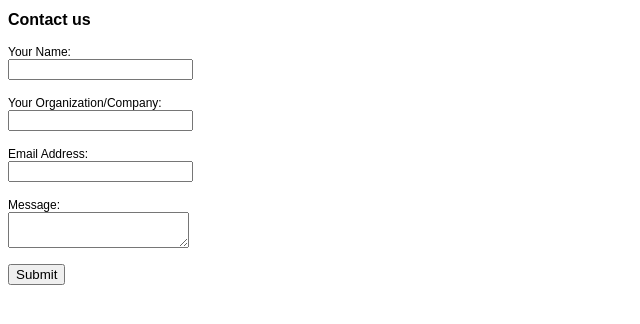
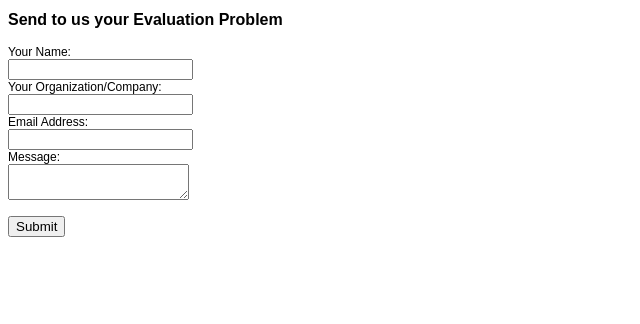
Before and after one commit to ekanou/RealEval, a Jekyll site: the page php-email-contact-form/contact-form.html, which Jekyll copies as it is, in a window 1280 px wide. Shown: the top 324 px of the page, without its empty margins (0-640 px from the left). Built offline with Jekyll 4.4.1, drawn with Linux system fonts in a browser that asks for light colours.

Commit message:
Update contact-form.html

```diff
--- a/php-email-contact-form/contact-form.html
+++ b/php-email-contact-form/contact-form.html
@@ -23,21 +23,15 @@ label,a
 </head>
 
 <body>
-<h1>Contact us</h1>
+<h1>Send to us your Evaluation Problem</h1>
 <form method="POST" name="contactform" action="contact-form-handler.php">
 <p>
 <label for='name'>Your Name:</label> <br>
-<input type="text" name="name">
-</p>
-<p>
+<input type="text" name="name"> <br>
 <label for='name'>Your Organization/Company:</label> <br>
-<input type="text" name="org">
-</p>
-<p>
+<input type="text" name="org"> <br>
 <label for='email'>Email Address:</label> <br>
 <input type="text" name="email"> <br>
-</p>
-<p>
 <label for='message'>Message:</label> <br>
 <textarea name="message"></textarea>
 </p>
```
